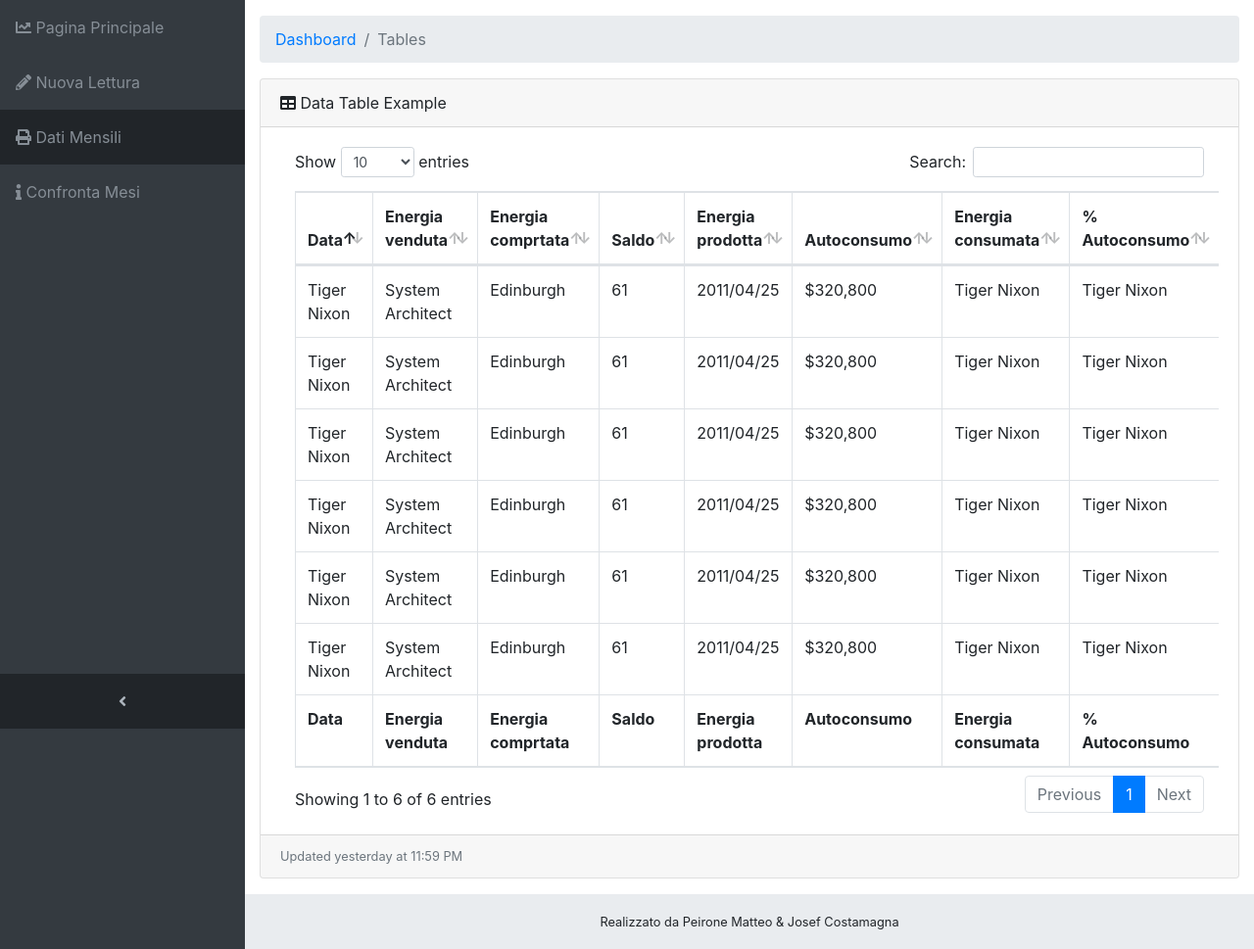
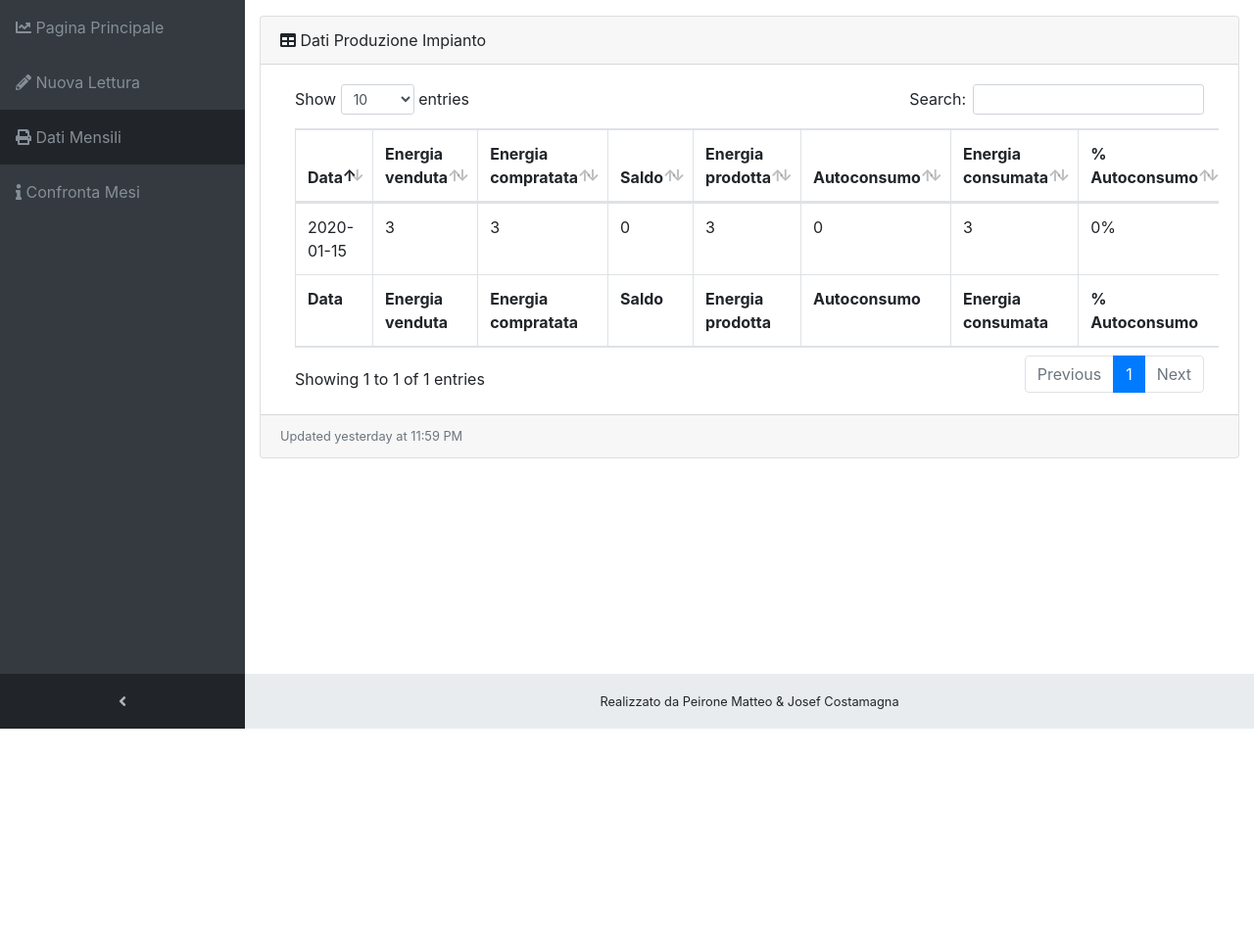
Before and after one commit to mpeirone/MySolar, a PHP site: page /WebApp/PHP/dati.php in a window 1280 px wide. Shown: the part 56-1025 px from the top of the page at 98% size. After the commit the page ends 800 px from the top, so only its background shows below. Run offline with PHP 8.4, Linux system fonts and the light colour scheme; the visitor is signed in with stand-in values (Sample User, id 1); tables that the repository leaves empty hold one stand-in row (values such as "Sample post"); some libraries are stand-ins or nearby versions.

Commit message:
Edit by Matte

```diff
--- a/MySolar/WebApp/PHP/dati.php
+++ b/MySolar/WebApp/PHP/dati.php
@@ -78,17 +78,10 @@ if(!isset($_SESSION['Id']))
 </nav>
 <div class="content-wrapper">
     <div class="container-fluid">
-        <!-- Breadcrumbs-->
-        <ol class="breadcrumb">
-            <li class="breadcrumb-item">
-                <a href="#">Dashboard</a>
-            </li>
-            <li class="breadcrumb-item active">Tables</li>
-        </ol>
         <!-- Example DataTables Card-->
         <div class="card mb-3">
             <div class="card-header">
-                <i class="fa fa-table"></i> Data Table Example</div>
+                <i class="fa fa-table"></i> Dati Produzione Impianto</div>
             <div class="card-body">
                 <div class="table-responsive">
                     <table class="table table-bordered" id="dataTable" width="100%" cellspacing="0">
@@ -96,87 +89,30 @@ if(!isset($_SESSION['Id']))
                         <tr>
                             <th>Data</th>
                             <th>Energia venduta</th>
-                            <th>Energia comprtata</th>
+                            <th>Energia compratata</th>
                             <th>Saldo</th>
                             <th>Energia prodotta</th>
                             <th>Autoconsumo</th>
                             <th>Energia consumata</th>
                             <th>% Autoconsumo</th>
+                            <th> </th>
                         </tr>
                         </thead>
                         <tfoot>
                         <tr>
                             <th>Data</th>
                             <th>Energia venduta</th>
-                            <th>Energia comprtata</th>
+                            <th>Energia compratata</th>
                             <th>Saldo</th>
                             <th>Energia prodotta</th>
                             <th>Autoconsumo</th>
                             <th>Energia consumata</th>
                             <th>% Autoconsumo</th>
+                            <th> </th>
                         </tr>
                         </tfoot>
-                        <tbody>
-                        <tr>
-                            <td>Tiger Nixon</td>
-                            <td>System Architect</td>
-                            <td>Edinburgh</td>
-                            <td>61</td>
-                            <td>2011/04/25</td>
-                            <td>$320,800</td>
-                            <td>Tiger Nixon</td>
-                            <td>Tiger Nixon</td>
-                        </tr>
-                        <tr>
-                            <td>Tiger Nixon</td>
-                            <td>System Architect</td>
-                            <td>Edinburgh</td>
-                            <td>61</td>
-                            <td>2011/04/25</td>
-                            <td>$320,800</td>
-                            <td>Tiger Nixon</td>
-                            <td>Tiger Nixon</td>
-                        </tr>
-                        <tr>
-                            <td>Tiger Nixon</td>
-                            <td>System Architect</td>
-                            <td>Edinburgh</td>
-                            <td>61</td>
-                            <td>2011/04/25</td>
-                            <td>$320,800</td>
-                            <td>Tiger Nixon</td>
-                            <td>Tiger Nixon</td>
-                        </tr>
-                        <tr>
-                            <td>Tiger Nixon</td>
-                            <td>System Architect</td>
-                            <td>Edinburgh</td>
-                            <td>61</td>
-                            <td>2011/04/25</td>
-                            <td>$320,800</td>
-                            <td>Tiger Nixon</td>
-                            <td>Tiger Nixon</td>
-                        </tr>
-                        <tr>
-                            <td>Tiger Nixon</td>
-                            <td>System Architect</td>
-                            <td>Edinburgh</td>
-                            <td>61</td>
-                            <td>2011/04/25</td>
-                            <td>$320,800</td>
-                            <td>Tiger Nixon</td>
-                            <td>Tiger Nixon</td>
-                        </tr>
-                        <tr>
-                            <td>Tiger Nixon</td>
-                            <td>System Architect</td>
-                            <td>Edinburgh</td>
-                            <td>61</td>
-                            <td>2011/04/25</td>
-                            <td>$320,800</td>
-                            <td>Tiger Nixon</td>
-                            <td>Tiger Nixon</td>
-                        </tr>
+                        <tbody id="TBodyDati">
+
                         </tbody>
                     </table>
                 </div>
@@ -227,8 +163,8 @@ if(!isset($_SESSION['Id']))
     <!-- Custom scripts for all pages-->
     <script src="../js/sb-admin.min.js"></script>
     <!-- Custom scripts for this page-->
-    <script src="../js/sb-admin-datatables.min.js"></script>
-    <script src="../js/sb-admin-charts.min.js"></script>
+    <script src="../js/dati.js"></script>
+    <script src="../js/libreria.js"></script>
 </div>
 </body>
 
--- a/MySolar/WebApp/PHP/index.php
+++ b/MySolar/WebApp/PHP/index.php
@@ -242,6 +242,7 @@ if(!isset($_SESSION['Id']))
     <!-- Custom scripts for this page-->
     <script src="../js/sb-admin-datatables.min.js"></script>
     <script src="../js/index.js"></script>
+    <script src="../js/libreria.js"></script>
 </div>
 </body>
 
--- a/MySolar/WebApp/PHP/login.php
+++ b/MySolar/WebApp/PHP/login.php
@@ -29,11 +29,11 @@ if(isset($_SESSION['Id']))
             <form action="login.php"  method="post">
                 <div class="form-group">
                     <label for="InputEmail">Email</label>
-                    <input class="form-control" id="InputEmail" type="email" name="InputEmail" aria-describedby="emailHelp" placeholder="Inserisci Email" value="boo@boo.it">
+                    <input class="form-control" id="InputEmail" type="email" name="InputEmail" aria-describedby="emailHelp" placeholder="Inserisci Email" value="m.peirone.9953@vallauri.edu">
                 </div>
                 <div class="form-group">
                     <label for="InputPassword">Password</label>
-                    <input class="form-control" id="InputPassword" name="InputPassword" type="password" placeholder="Password" value="pass">
+                    <input class="form-control" id="InputPassword" name="InputPassword" type="password" placeholder="Password" value="password">
                 </div>
                 <?php
                 if (isset($_POST['InputEmail'])&&isset($_POST['InputPassword'])) {
--- a/MySolar/WebApp/PHP/script/MensiliPuliti.php
+++ b/MySolar/WebApp/PHP/script/MensiliPuliti.php
@@ -5,7 +5,7 @@ $con=new mysqli("localhost","root","","solardb");
 if($con->connect_errno)
     die("null");
     $utente=$_SESSION["Id"];
-    $sql="SELECT `PrivA1`,`PrivA2`,`PrivA3`,`Priv-A1`,`Priv-A2`,`Priv-A3`,`GseA1`,`GseA2`,`GseA3`,`Gse-A1`,`Gse-A2`,`Gse-A3`,`Data` FROM `dati` WHERE IdUtente=$utente";
+    $sql="SELECT `IdDato`,`PrivA1`,`PrivA2`,`PrivA3`,`Priv-A1`,`Priv-A2`,`Priv-A3`,`GseA1`,`GseA2`,`GseA3`,`Gse-A1`,`Gse-A2`,`Gse-A3`,`Data` FROM `dati` WHERE IdUtente=$utente";
     $rs=$con->query($sql);
     if(!$rs)
         die("null");
@@ -15,17 +15,40 @@ if($con->connect_errno)
         while($record=$rs->fetch_assoc())
             array_push($vectgrezzi, $record);
 
-        for ($i = 1; $i <= count($vectgrezzi); $i++) {
+
+        $vecttemp=[];
+        $i = 0;
+        $vecttemp["PrivA1"]=(int)$vectgrezzi[$i]["PrivA1"];
+        $vecttemp["PrivA2"]=(int)$vectgrezzi[$i]["PrivA2"];
+        $vecttemp["PrivA3"]=(int)$vectgrezzi[$i]["PrivA3"];
+        $vecttemp["Priv-A1"]=(int)$vectgrezzi[$i]["Priv-A1"];
+        $vecttemp["Priv-A2"]=(int)$vectgrezzi[$i]["Priv-A2"];
+        $vecttemp["Priv-A3"]=(int)$vectgrezzi[$i]["Priv-A3"];
+        $vecttemp["GseA1"]=(int)$vectgrezzi[$i]["GseA1"];
+        $vecttemp["GseA2"]=(int)$vectgrezzi[$i]["GseA2"];
+        $vecttemp["GseA3"]=(int)$vectgrezzi[$i]["GseA3"];
+        $vecttemp["Gse-A1"]=(int)$vectgrezzi[$i]["Gse-A1"];
+        $vecttemp["Gse-A2"]=(int)$vectgrezzi[$i]["Gse-A2"];
+        $vecttemp["Gse-A3"]=(int)$vectgrezzi[$i]["Gse-A3"];
+        $vecttemp["Data"]=$vectgrezzi[$i]["Data"];
+        $vecttemp["IdDato"]=(int)$vectgrezzi[$i]["IdDato"];
+        array_push($vectpuliti, $vecttemp);
+        for ($i = 1; $i <= count($vectgrezzi)-1; $i++) {
             $vecttemp=[];
-            $vecttemp["PrivA1"]=$vectgrezzi[i]["PrivA1"];
-            var_dump($vecttemp);
-
-
-
-
-
-
-
+            $vecttemp["PrivA1"]=$vectgrezzi[$i]["PrivA1"]-$vectgrezzi[$i-1]["PrivA1"];
+            $vecttemp["PrivA2"]=$vectgrezzi[$i]["PrivA2"]-$vectgrezzi[$i-1]["PrivA2"];
+            $vecttemp["PrivA3"]=$vectgrezzi[$i]["PrivA3"]-$vectgrezzi[$i-1]["PrivA3"];
+            $vecttemp["Priv-A1"]=$vectgrezzi[$i]["Priv-A1"]-$vectgrezzi[$i-1]["Priv-A1"];
+            $vecttemp["Priv-A2"]=$vectgrezzi[$i]["Priv-A2"]-$vectgrezzi[$i-1]["Priv-A2"];
+            $vecttemp["Priv-A3"]=$vectgrezzi[$i]["Priv-A3"]-$vectgrezzi[$i-1]["Priv-A3"];
+            $vecttemp["GseA1"]=$vectgrezzi[$i]["GseA1"]-$vectgrezzi[$i-1]["GseA1"];
+            $vecttemp["GseA2"]=$vectgrezzi[$i]["GseA2"]-$vectgrezzi[$i-1]["GseA2"];
+            $vecttemp["GseA3"]=$vectgrezzi[$i]["GseA3"]-$vectgrezzi[$i-1]["GseA3"];
+            $vecttemp["Gse-A1"]=$vectgrezzi[$i]["Gse-A1"]-$vectgrezzi[$i-1]["Gse-A1"];
+            $vecttemp["Gse-A2"]=$vectgrezzi[$i]["Gse-A2"]-$vectgrezzi[$i-1]["Gse-A2"];
+            $vecttemp["Gse-A3"]=$vectgrezzi[$i]["Gse-A3"]-$vectgrezzi[$i-1]["Gse-A3"];
+            $vecttemp["Data"]=$vectgrezzi[$i]["Data"];
+            $vecttemp["IdDato"]=(int)$vectgrezzi[$i]["IdDato"];
             array_push($vectpuliti, $vecttemp);
         }
         echo(json_encode($vectpuliti));
--- /dev/null
+++ b/MySolar/WebApp/js/dati.js
@@ -0,0 +1,49 @@
+$(document).ready(function() {
+    $('#dataTable').hide();
+    send_request("../PHP/script/MensiliPuliti.php", "POST", "", DatiTabella);
+
+
+
+
+
+} );
+
+
+function DatiTabella(Text) {
+    var dati = $.parseJSON(Text);
+    var riga,Atot,menAtot,prodotta;
+    for(var i=0;i<dati.length;i++){
+        menAtot=dati[i]["Priv-A1"]+dati[i]["Priv-A2"]+dati[i]["Priv-A3"];
+        Atot=dati[i]["PrivA1"]+dati[i]["PrivA2"]+dati[i]["PrivA3"];
+        prodotta=dati[i]["Gse-A1"]+dati[i]["Gse-A2"]+dati[i]["Gse-A3"];
+        riga=$("<tr></tr>")
+        riga.append($("<td>"+dati[i]["Data"]+"</td>"));
+        riga.append($("<td>"+menAtot+"</td>"));
+        riga.append($("<td>"+(Atot)+"</td>"));
+        riga.append($("<td>"+-(Atot-menAtot)+"</td>"));
+        riga.append($("<td>"+prodotta+"</td>"));
+        riga.append($("<td>"+(prodotta-menAtot)+"</td>"));
+        riga.append($("<td>"+(Atot+(prodotta-menAtot))+"</td>"));
+        riga.append($("<td>"+(((prodotta-menAtot)/(Atot+(prodotta-menAtot)))*100).roundTo(2)+"%</td>"));
+        riga.append($("<td><a href='./script/Rimuovi.php?Id="+dati[i]["IdDato"]+"' style='color:black'><i class='fas fa-pencil-alt'></i></a> <a href='./script/Rimuovi.php?Id="+dati[i]["IdDato"]+"' style='color:black'><i class='fas fa-times'></i></a>"));
+        $('#TBodyDati').append(riga);
+    }
+
+
+
+
+    $('#dataTable').DataTable( {
+        "language": {
+            "url": "//cdn.datatables.net/plug-ins/9dcbecd42ad/i18n/Italian.json"
+        }
+    } );
+    $('#dataTable').show();
+}
+
+function roundTo(decimalpositions)
+{
+    var i = this * Math.pow(10,decimalpositions);
+    i = Math.round(i);
+    return i / Math.pow(10,decimalpositions);
+}
+Number.prototype.roundTo = roundTo;
--- a/MySolar/WebApp/js/index.js
+++ b/MySolar/WebApp/js/index.js
@@ -8,7 +8,10 @@ function AggiornaCard() {
     console.log( "Aggiorno le card!" );
 }
 function AggiornaGrafico1() {
-    console.log( "Aggiorno grafico 1!" );
+    send_request("../PHP/script/MensiliPuliti.php", "POST", "", al);
+}
+function al(text) {
+    alert(text);
 }
 function  AggiornaGrafico2() {
     console.log( "Aggiorno grafico 2!" );
```
Also changed, not shown: MySolar/WebApp/PHP/script/Rimuovi.php (added, +19 -0 lines).
